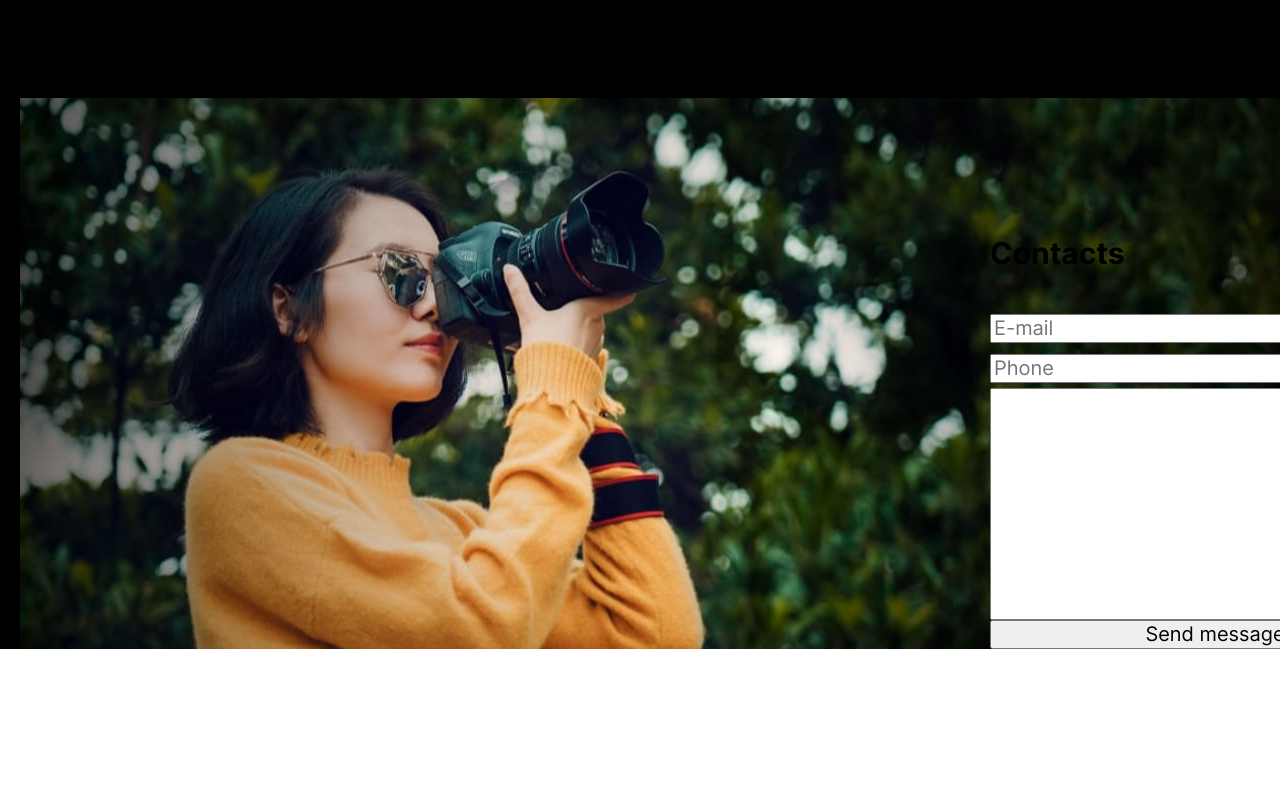
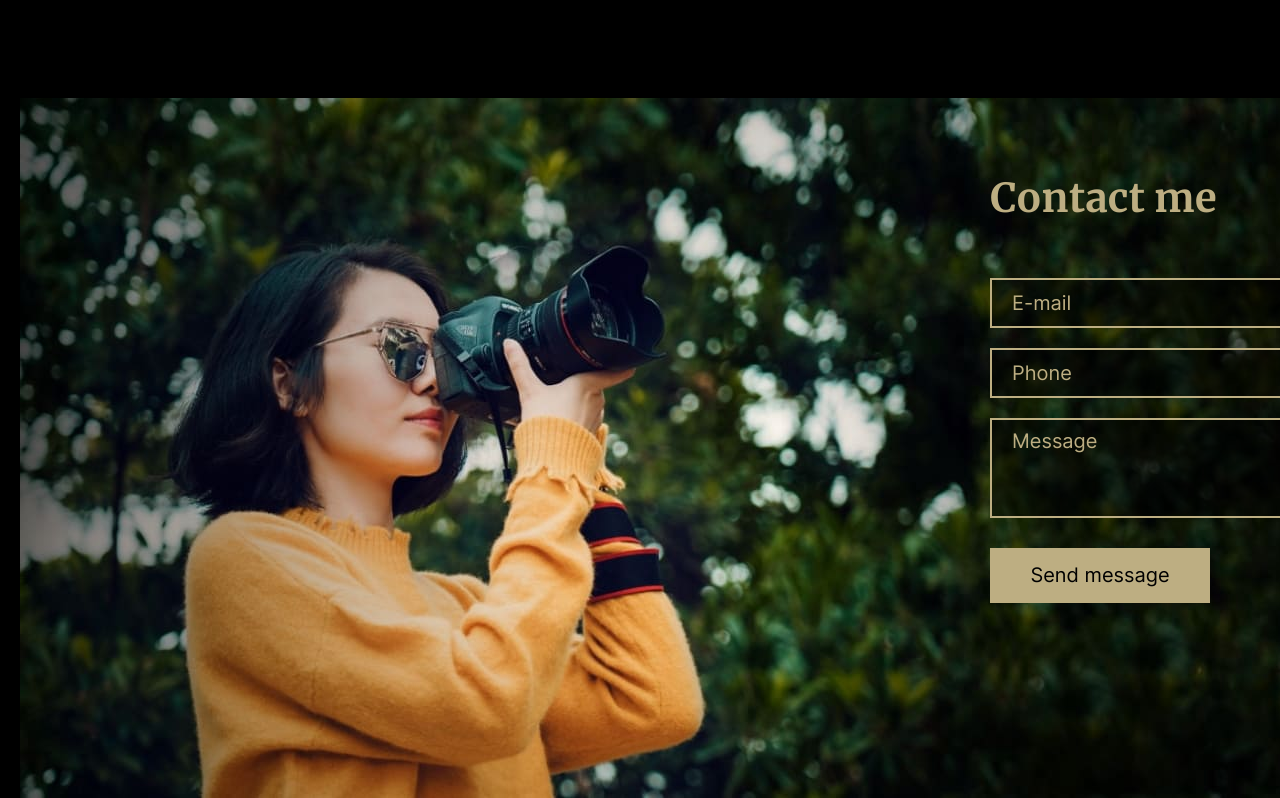
Before and after one commit to ProjectOnGitHub/portfolio-alexa, a plain HTML site: page index.html in a window 1280 px wide. Shown: the part 4582-5380 px from the top of the page. Before the commit the page ends 5231 px from the top, so only its background shows below. Drawn offline with Linux system fonts and the light colour scheme; files whose address does not match are found by name; a web font is replaced by a local one.

Commit message:
style: change style for contacts

```diff
--- a/index.html
+++ b/index.html
@@ -283,33 +283,32 @@
             </li>
           </ul>
         </section>
-        <section id="contacts" class="contacts section">
+        <section id="contacts" class="contacts">
           <form class="form__container">
-            <h2 class="form__title">Contacts</h2>
+            <h2 class="form__title">Contact me</h2>
             <fieldset class="form__fieldset">
-              <label class="form__label">
               <input
                 name="email"
                 type="email"
                 placeholder="E-mail"
                 class="form__input"
               />
-              </label>
-              <label class="form__label">
               <input
                 name="phone"
                 type="tel"
                 placeholder="Phone"
                 class="form__input"
               />
-              </label>
               <textarea
                 name="textarea"
-                cols="30"
-                rows="10"
                 class="form__textarea"
+                placeholder="Message"
               ></textarea>
-              <button type="submit" class="form__submit-button">
+              <button
+                type="submit"
+                class="button__order hover-effect"
+                aria-label="Send message"
+              >
                 Send message
               </button>
             </fieldset>
--- a/style.css
+++ b/style.css
@@ -392,17 +392,56 @@ html {
   display: grid;
   max-width: 450px;
   width: 100%;
-  padding: 0 20px 0 0;
+  margin: 0 20px 195px 0;
+  max-height: 445px;
+  padding-top: 60px;
+}
+
+.form__title {
+  font-family: Merriweather;
+  margin: 0 0 40px 0;
+  overflow: hidden;
+  font-weight: 700;
+  font-size: 40px;
+  line-height: 2;
+  color: var(--color-decoration);
 }
 
 .form__fieldset {
   display: grid;
   grid-template-columns: 1fr;
+  height: 100%;
   border: none;
   padding: 0;
   margin: 0;
 }
 
+.form__input {
+  color: var(--color-decoration);
+  outline: none;
+  height: 50px;
+  margin-bottom: 20px;
+  background-color: rgba(0, 0, 0, 0.5);
+  border: 2px solid var(--color-decoration);
+  box-sizing: border-box;
+  padding-left: 20px;
+}
+
 .form__textarea {
+  background-color: rgba(0, 0, 0, 0.5);
   padding: 0;
+  height: 100px;
+  resize: none;
+  outline: none;
+  margin-bottom: 30px;
+  border: 2px solid var(--color-decoration);
+  box-sizing: border-box;
+  color: var(--color-decoration);
+  font-size: 20px;
+  padding: 10px 0 0 20px;
 }
+
+::placeholder {
+  color: var(--color-decoration);
+  font-size: 20px;
+}
```
Lines whose indentation alone changed are shown as unchanged.
